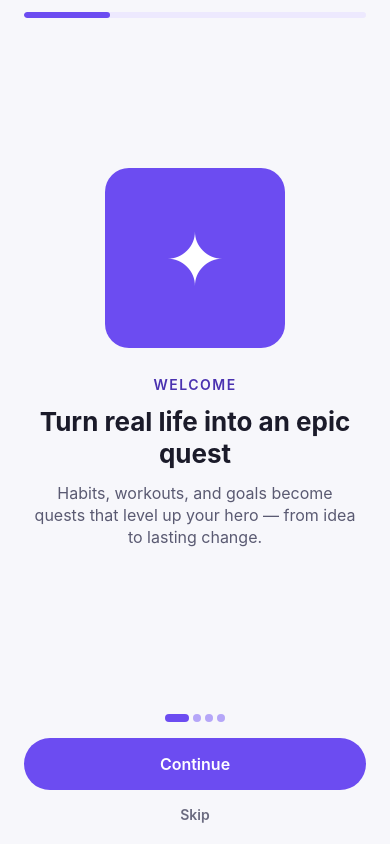
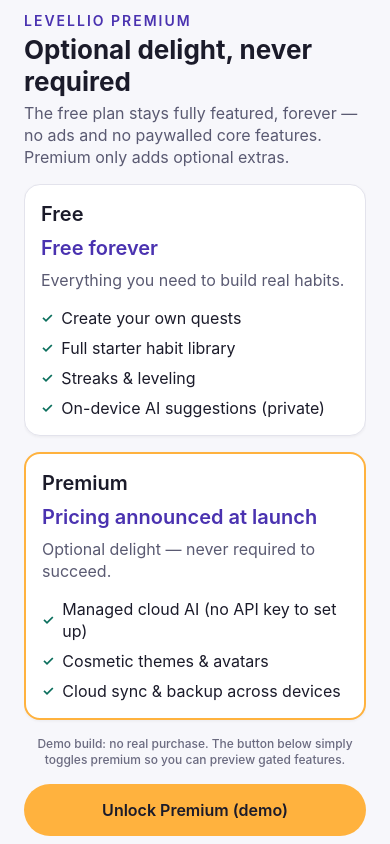
Before and after one commit to atito1234/levellio-app, a React Native app: screen /Paywall in a window 390 px wide. Built offline with nearby package versions, Linux system fonts and the light colour scheme.

Commit message:
feat(ui): honest free-vs-premium paywall screen + modal route
Plan-config-driven cards, clear free vs premium, demo-labeled unlock
toggle (no real billing). Accessible, WCAG AA.

```diff
--- a/src/navigation/RootNavigator.tsx
+++ b/src/navigation/RootNavigator.tsx
@@ -7,6 +7,7 @@ import { OnboardingScreen } from '@/screens/OnboardingScreen';
 import { QuestCompleteScreen } from '@/screens/QuestCompleteScreen';
 import { QuestEditorScreen } from '@/screens/QuestEditorScreen';
 import { HabitLibraryScreen } from '@/screens/HabitLibraryScreen';
+import { PaywallScreen } from '@/screens/PaywallScreen';
 import { MainTabs } from './MainTabs';
 
 const Stack = createNativeStackNavigator<RootStackParamList>();
@@ -48,6 +49,11 @@ export function RootNavigator() {
           component={HabitLibraryScreen}
           options={{ presentation: 'modal' }}
         />
+        <Stack.Screen
+          name="Paywall"
+          component={PaywallScreen}
+          options={{ presentation: 'modal' }}
+        />
       </Stack.Navigator>
     </NavigationContainer>
   );
--- a/src/navigation/types.ts
+++ b/src/navigation/types.ts
@@ -16,6 +16,7 @@ export type RootStackParamList = {
   /** Create (no param) or edit (questId) a quest. */
   QuestEditor: { questId?: string } | undefined;
   HabitLibrary: undefined;
+  Paywall: undefined;
 };
 
 declare global {
--- /dev/null
+++ b/src/screens/PaywallScreen.tsx
@@ -0,0 +1,171 @@
+import React from 'react';
+import { ScrollView, StyleSheet, Text, View } from 'react-native';
+import type { NativeStackScreenProps } from '@react-navigation/native-stack';
+import { PrimaryButton, ScreenContainer } from '@/components';
+import { colors, radii, shadows, spacing, typography } from '@/theme';
+import { useSettings } from '@/state/SettingsContext';
+import { PLAN_CONFIG, type PlanConfig } from '@/services/monetization';
+import type { RootStackParamList } from '@/navigation/types';
+
+type Props = NativeStackScreenProps<RootStackParamList, 'Paywall'>;
+
+/** Honest free-vs-premium surface. No real billing — the CTA is a demo toggle. */
+export function PaywallScreen({ navigation }: Props) {
+  const { settings, update } = useSettings();
+  const isPremium = settings.isPremium;
+
+  return (
+    <ScreenContainer>
+      <View style={styles.header}>
+        <Text style={styles.kicker}>LEVELLIO PREMIUM</Text>
+        <Text style={styles.heading}>Optional delight, never required</Text>
+        <Text style={styles.sub}>{PLAN_CONFIG.disclosure}</Text>
+      </View>
+
+      <ScrollView showsVerticalScrollIndicator={false} contentContainerStyle={styles.content}>
+        {PLAN_CONFIG.plans.map((plan) => (
+          <PlanCard key={plan.id} plan={plan} active={plan.id === 'premium' && isPremium} />
+        ))}
+
+        <Text style={styles.demoNote} accessibilityLabel="Demo notice">
+          Demo build: no real purchase. The button below simply toggles premium so you can preview
+          gated features.
+        </Text>
+
+        {isPremium ? (
+          <PrimaryButton
+            label="Switch back to Free (demo)"
+            variant="ghost"
+            onPress={() => update({ isPremium: false })}
+          />
+        ) : (
+          <PrimaryButton
+            label="Unlock Premium (demo)"
+            variant="reward"
+            onPress={() => update({ isPremium: true })}
+          />
+        )}
+        <PrimaryButton label="Close" variant="ghost" onPress={() => navigation.goBack()} />
+      </ScrollView>
+    </ScreenContainer>
+  );
+}
+
+function PlanCard({ plan, active }: { plan: PlanConfig; active: boolean }) {
+  return (
+    <View
+      style={[styles.card, plan.highlighted && styles.cardPremium]}
+      accessibilityLabel={`${plan.name} plan, ${plan.price.label}`}
+    >
+      <View style={styles.cardHead}>
+        <Text style={styles.planName}>{plan.name}</Text>
+        {active && (
+          <View style={styles.activePill}>
+            <Text style={styles.activeText}>ACTIVE ✨</Text>
+          </View>
+        )}
+      </View>
+      <Text style={styles.price}>{plan.price.label}</Text>
+      <Text style={styles.tagline}>{plan.tagline}</Text>
+      <View style={styles.features}>
+        {plan.features.map((feature) => (
+          <View key={feature} style={styles.featureRow}>
+            <Text style={styles.check} accessibilityElementsHidden>
+              ✓
+            </Text>
+            <Text style={styles.featureText}>{feature}</Text>
+          </View>
+        ))}
+      </View>
+    </View>
+  );
+}
+
+const styles = StyleSheet.create({
+  header: {
+    gap: spacing.xs,
+    paddingTop: spacing.md,
+    paddingBottom: spacing.lg,
+  },
+  kicker: {
+    ...typography.label,
+    letterSpacing: 2,
+    color: colors.violetDeep,
+  },
+  heading: {
+    ...typography.heading,
+    color: colors.textPrimary,
+  },
+  sub: {
+    ...typography.body,
+    color: colors.textSecondary,
+  },
+  content: {
+    gap: spacing.lg,
+    paddingBottom: spacing.xl,
+  },
+  card: {
+    backgroundColor: colors.surface,
+    borderRadius: radii.lg,
+    borderWidth: 1,
+    borderColor: colors.border,
+    padding: spacing.lg,
+    gap: spacing.sm,
+    ...shadows.sm,
+  },
+  cardPremium: {
+    borderColor: colors.gold,
+    borderWidth: 2,
+  },
+  cardHead: {
+    flexDirection: 'row',
+    alignItems: 'center',
+    justifyContent: 'space-between',
+  },
+  planName: {
+    ...typography.title,
+    color: colors.textPrimary,
+  },
+  activePill: {
+    backgroundColor: colors.goldSoft,
+    paddingHorizontal: spacing.md,
+    paddingVertical: spacing.xs,
+    borderRadius: radii.pill,
+  },
+  activeText: {
+    ...typography.caption,
+    fontWeight: '700',
+    color: colors.goldDeep,
+  },
+  price: {
+    ...typography.title,
+    color: colors.violetDeep,
+  },
+  tagline: {
+    ...typography.body,
+    color: colors.textSecondary,
+  },
+  features: {
+    gap: spacing.sm,
+    marginTop: spacing.sm,
+  },
+  featureRow: {
+    flexDirection: 'row',
+    alignItems: 'center',
+    gap: spacing.sm,
+  },
+  check: {
+    ...typography.label,
+    color: colors.tealDeep,
+  },
+  featureText: {
+    ...typography.body,
+    color: colors.textPrimary,
+    flex: 1,
+  },
+  demoNote: {
+    ...typography.caption,
+    color: colors.textMuted,
+    textAlign: 'center',
+  },
+});
--- a/src/screens/index.ts
+++ b/src/screens/index.ts
@@ -5,3 +5,4 @@ export { CharacterScreen } from './CharacterScreen';
 export { SettingsScreen } from './SettingsScreen';
 export { QuestEditorScreen } from './QuestEditorScreen';
 export { HabitLibraryScreen } from './HabitLibraryScreen';
+export { PaywallScreen } from './PaywallScreen';
```
